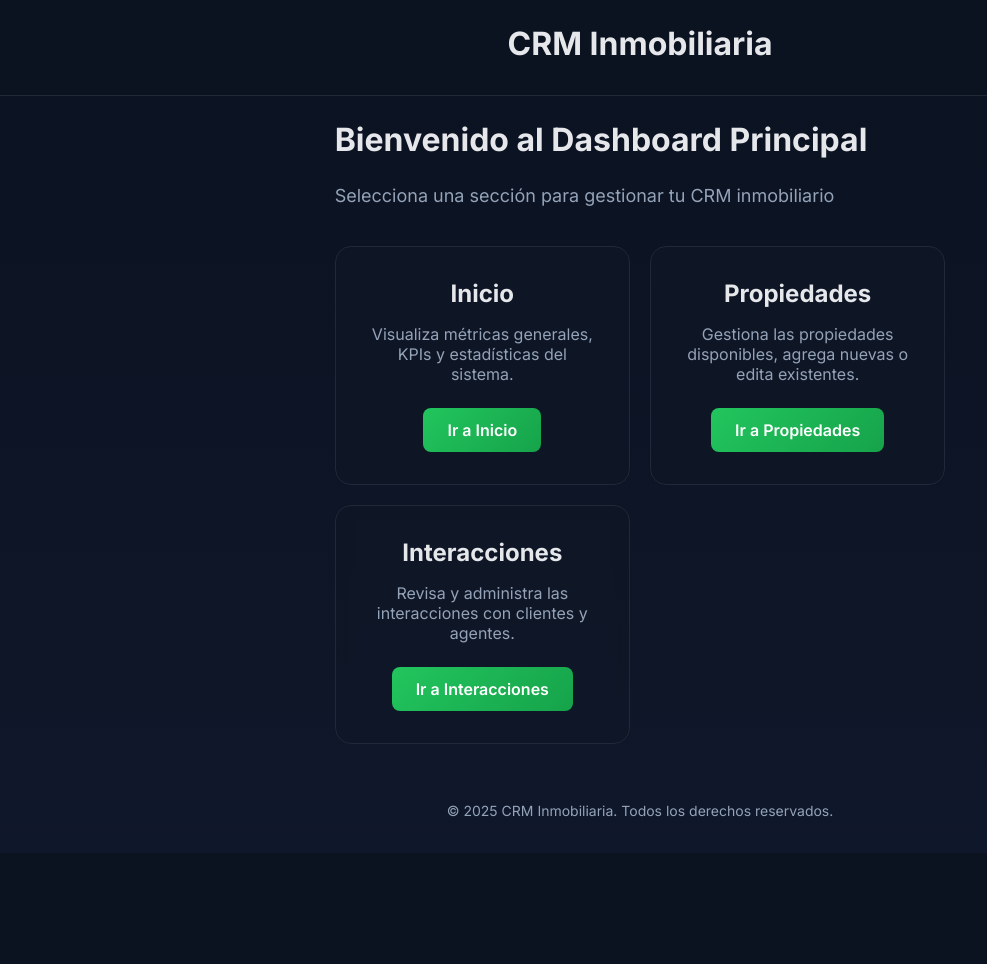
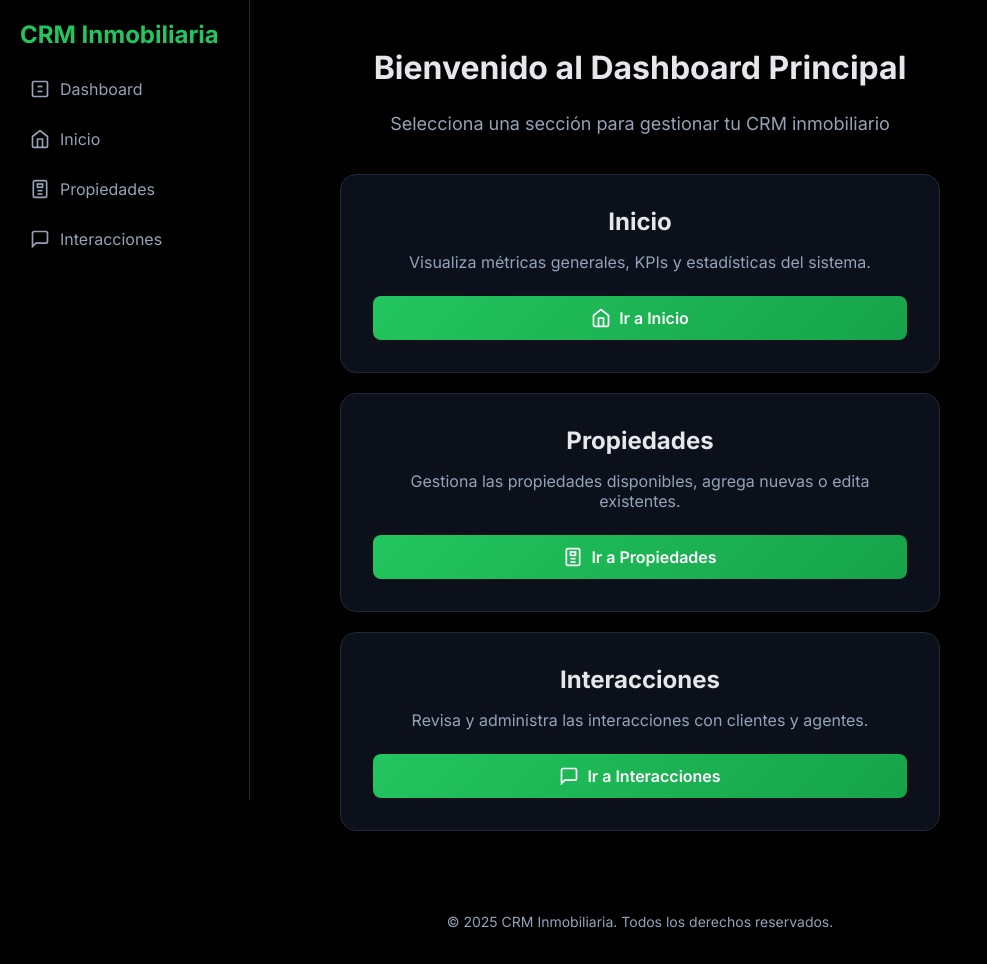
Before and after one commit to FelipeDiazAimar/CRM-Inmobiliaria, a PHP site: page / in a window 1280 px wide. Shown: the whole page, without its empty margins (0-987 px from the left). Before the commit the page ends 817 px from the top, so only its background shows below. Run offline with PHP 8.4, Linux system fonts and the light colour scheme.

Commit message:
Update Dashboard

```diff
--- a/config.php
+++ b/config.php
@@ -17,5 +17,5 @@
 define('DB_USER', getenv('DB_USER') ?: 'root');
 define('DB_PASS', getenv('DB_PASS') ?: '');
 define('DB_NAME', getenv('DB_NAME') ?: 'crm_inmobiliaria');
-define('DB_PORT', getenv('DB_PORT') ?: 3306);
+define('DB_PORT', getenv('DB_PORT') ?: 8001);
 define('DB_CHARSET', getenv('DB_CHARSET') ?: 'utf8mb4');
--- a/index.php
+++ b/index.php
@@ -10,43 +10,51 @@
     <style>
         :root { --bg:#0f172a; --card:#111827; --muted:#94a3b8; --text:#e5e7eb; --accent:#22c55e; }
         *{box-sizing:border-box}
-        body{margin:0;font-family:Inter,system-ui,-apple-system,Segoe UI,Roboto,Arial;background:linear-gradient(180deg,#0b1220,#0f172a);color:var(--text);min-height:100vh;display:flex;flex-direction:column}
-        header{padding:24px 20px;border-bottom:1px solid #1f2937;background:#0b1220;text-align:center}
+        body{margin:0;font-family:Inter,system-ui,-apple-system,Segoe UI,Roboto,Arial;background:#000000;color:var(--text);min-height:100vh;display:flex;flex-direction:column}
+        header{padding:24px 20px;border-bottom:1px solid #1f2937;background:#000000;text-align:center}
         .container{max-width:800px;margin:0 auto;padding:24px 16px;flex:1;display:flex;flex-direction:column;justify-content:center}
-        h1{margin:0;font-size:32px;margin-bottom:8px}
-        .subtitle{color:var(--muted);font-size:18px;margin-bottom:40px}
-        .grid{display:grid;gap:20px;grid-template-columns:repeat(auto-fit,minmax(250px,1fr))}
+        h1{margin:0;font-size:32px;margin-bottom:8px;text-align:center}
+        .subtitle{color:var(--muted);font-size:18px;margin-bottom:40px;text-align:center}
+        .grid{display:flex;flex-direction:column;gap:20px;max-width:600px;margin:0 auto}
         .card{background:rgba(17,24,39,.7);backdrop-filter:blur(8px);border:1px solid #1f2937;border-radius:16px;padding:32px;text-align:center;transition:transform 0.2s, box-shadow 0.2s}
         .card:hover{transform:translateY(-4px);box-shadow:0 8px 25px rgba(0,0,0,.3)}
         .card h2{margin:0 0 16px;font-size:24px}
         .card p{margin:0 0 24px;color:var(--muted)}
-        .btn{display:inline-block;background:linear-gradient(135deg,#22c55e,#16a34a);color:white;padding:12px 24px;border-radius:8px;text-decoration:none;font-weight:600;transition:background 0.2s}
+        .btn{display:inline-block;background:linear-gradient(135deg,#22c55e,#16a34a);color:white;padding:12px 40px;border-radius:8px;text-decoration:none;font-weight:600;transition:background 0.2s;backdrop-filter:blur(10px);display:flex;align-items:center;gap:8px;justify-content:center}
         .btn:hover{background:linear-gradient(135deg,#16a34a,#15803d)}
-        footer{text-align:center;padding:20px;color:var(--muted);font-size:14px}
+        .sidebar{position:fixed;left:-250px;top:0;width:250px;height:100vh;background:#000000;color:#e5e7eb;padding:20px;box-sizing:border-box;border-right:1px solid #1f2937;z-index:1001;transition:left 0.3s}
+        .sidebar-header h2{margin:0 0 20px;font-size:24px;color:#22c55e}
+        .sidebar-nav{display:flex;flex-direction:column;gap:10px}
+        .nav-link{display:flex;align-items:center;gap:10px;color:#94a3b8;text-decoration:none;padding:10px;border-radius:8px;transition:background 0.2s}
+        .nav-link:hover{background:rgba(34,197,94,.1);color:#22c55e}
+        .sidebar-trigger{position:fixed;left:0;top:0;width:200px;height:100vh;z-index:1000;background:rgba(0,0,0,0.1)}
+        .sidebar-trigger:hover + .sidebar, .sidebar:hover{left:0}
+        .main-content{padding:24px 16px;flex:1;display:flex;flex-direction:column;justify-content:center;max-width:100vw}
+        footer{text-align:center;padding:20px;color:var(--muted);font-size:14px;margin:0 auto}
     </style>
 </head>
 <body>
-    <header>
-        <h1>CRM Inmobiliaria</h1>
-    </header>
-    <main class="container">
+    <?php include('sidebar.php'); ?>
+    <main class="main-content">
+        <div class="container">
             <h1>Bienvenido al Dashboard Principal</h1>
             <p class="subtitle">Selecciona una sección para gestionar tu CRM inmobiliario</p>
             <div class="grid">
                 <div class="card">
                     <h2>Inicio</h2>
                     <p>Visualiza métricas generales, KPIs y estadísticas del sistema.</p>
-                <a href="/inicio.php" class="btn">Ir a Inicio</a>
+                    <a href="/inicio.php" class="btn"><svg width="20" height="20" viewBox="0 0 24 24" fill="none" stroke="currentColor" stroke-width="2"><path d="M3 9l9-7 9 7v11a2 2 0 0 1-2 2H5a2 2 0 0 1-2-2z"/><polyline points="9,22 9,12 15,12 15,22"/></svg> Ir a Inicio</a>
                 </div>
                 <div class="card">
                     <h2>Propiedades</h2>
                     <p>Gestiona las propiedades disponibles, agrega nuevas o edita existentes.</p>
-                <a href="/propiedades.php" class="btn">Ir a Propiedades</a>
+                    <a href="/propiedades.php" class="btn"><svg width="20" height="20" viewBox="0 0 24 24" fill="none" stroke="currentColor" stroke-width="2"><rect x="4" y="2" width="16" height="20" rx="2" ry="2"/><rect x="9" y="6" width="6" height="4"/><path d="M9 18h6"/><path d="M9 14h6"/></svg> Ir a Propiedades</a>
                 </div>
                 <div class="card">
                     <h2>Interacciones</h2>
                     <p>Revisa y administra las interacciones con clientes y agentes.</p>
-                <a href="/interacciones.php" class="btn">Ir a Interacciones</a>
+                    <a href="/interacciones.php" class="btn"><svg width="20" height="20" viewBox="0 0 24 24" fill="none" stroke="currentColor" stroke-width="2"><path d="M21 15a2 2 0 0 1-2 2H7l-4 4V5a2 2 0 0 1 2-2h14a2 2 0 0 1 2 2z"/></svg> Ir a Interacciones</a>
+                </div>
             </div>
         </div>
     </main>
--- /dev/null
+++ b/sidebar.php
@@ -0,0 +1,38 @@
+<div class="sidebar-trigger"></div>
+<div class="sidebar">
+    <div class="sidebar-header">
+        <h2>CRM Inmobiliaria</h2>
+    </div>
+    <nav class="sidebar-nav">
+        <a href="/index.php" class="nav-link">
+            <svg width="20" height="20" viewBox="0 0 24 24" fill="none" stroke="currentColor" stroke-width="2">
+                <rect x="3" y="3" width="18" height="18" rx="2" ry="2"/>
+                <line x1="9" y1="9" x2="15" y2="9"/>
+                <line x1="9" y1="15" x2="15" y2="15"/>
+            </svg>
+            Dashboard
+        </a>
+        <a href="/inicio.php" class="nav-link">
+            <svg width="20" height="20" viewBox="0 0 24 24" fill="none" stroke="currentColor" stroke-width="2">
+                <path d="M3 9l9-7 9 7v11a2 2 0 0 1-2 2H5a2 2 0 0 1-2-2z"/>
+                <polyline points="9,22 9,12 15,12 15,22"/>
+            </svg>
+            Inicio
+        </a>
+        <a href="/propiedades.php" class="nav-link">
+            <svg width="20" height="20" viewBox="0 0 24 24" fill="none" stroke="currentColor" stroke-width="2">
+                <rect x="4" y="2" width="16" height="20" rx="2" ry="2"/>
+                <rect x="9" y="6" width="6" height="4"/>
+                <path d="M9 18h6"/>
+                <path d="M9 14h6"/>
+            </svg>
+            Propiedades
+        </a>
+        <a href="/interacciones.php" class="nav-link">
+            <svg width="20" height="20" viewBox="0 0 24 24" fill="none" stroke="currentColor" stroke-width="2">
+                <path d="M21 15a2 2 0 0 1-2 2H7l-4 4V5a2 2 0 0 1 2-2h14a2 2 0 0 1 2 2z"/>
+            </svg>
+            Interacciones
+        </a>
+    </nav>
+</div>
```
Also changed, not shown: inicio.php (+16 -2 lines), interacciones.php (+11 -1 lines), propiedades.php (+11 -1 lines), 1 other file. Lines whose indentation alone changed are shown as unchanged.
